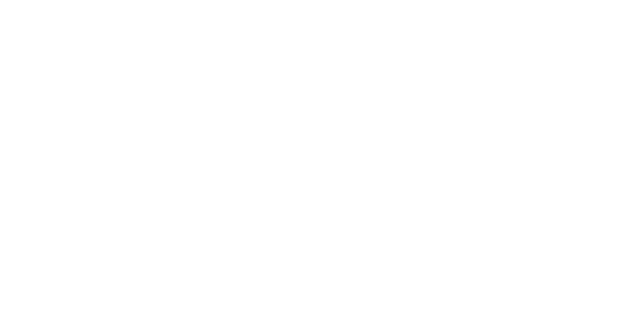
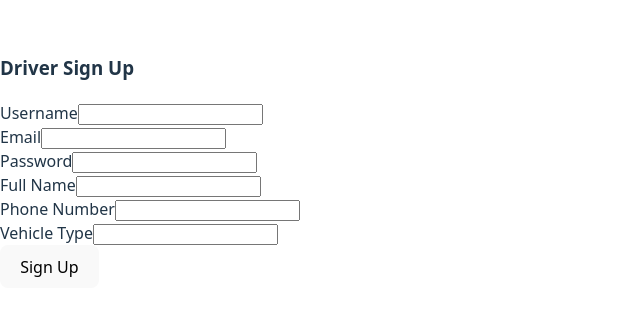
Before and after one commit to AyDossari/Frontend-STS, a React (Vite) app in the folder sts-frontend/: page /signup/driver in a window 1280 px wide. Before the commit this address had no page. Shown: the part 238-554 px from the top of the page, without its empty margins (0-640 px from the left). Built offline with nearby package versions, Linux system fonts and the light colour scheme; no server answers.

Commit message:
Added customer signup page and connect to backend API

```diff
--- a/sts-frontend/src/App.jsx
+++ b/sts-frontend/src/App.jsx
@@ -1,13 +1,14 @@
 import React from 'react';
 import { BrowserRouter as Router, Routes, Route } from 'react-router-dom';
 import CustomerSignup from './pages/CustomerSignup';
+import DriverSignup from './pages/DriverSignup';
 
 function App() {
   return (
     <Router>
       <Routes>
         <Route path="/signup/customer" element={<CustomerSignup />} />
-
+        <Route path="/signup/driver" element={<DriverSignup />} />
       </Routes>
     </Router>
   );
--- a/sts-frontend/src/components/SignupForm.jsx
+++ b/sts-frontend/src/components/SignupForm.jsx
@@ -51,6 +51,7 @@
           />
         </div>
 
+        {props.showAddress && (
           <div>
             <label htmlFor="address">Address</label>
             <input
@@ -60,7 +61,7 @@
               onChange={(event) => props.setAddress(event.target.value)}
             />
           </div>
-
+        )}
         <div>
           <label htmlFor="phone_number">Phone Number</label>
           <input
--- /dev/null
+++ b/sts-frontend/src/pages/DriverSignup.jsx
@@ -0,0 +1,53 @@
+import React, { useState } from 'react';
+import axios from 'axios';
+import SignupForm from '../components/SignupForm';
+
+function DriverSignup() {
+  const [username, setUsername] = useState('');
+  const [email, setEmail] = useState('');
+  const [password, setPassword] = useState('');
+  const [full_name, setFullName] = useState('');
+  const [vehicle_type, setVehicleType] = useState('');
+  const [phone_number, setPhoneNumber] = useState('');
+
+  const apiUrl = import.meta.env.VITE_API_URL;
+
+  const handleSubmit = async (e) => {
+    e.preventDefault();
+    try {
+     const response = await axios.post(`${apiUrl}/signup/driver/`,  {
+      username,
+      email,
+      password,
+      full_name,
+      vehicle_type,
+      phone_number,
+    });
+        console.log('Driver registered:', response.data);
+    } catch (error) {
+        console.error('Signup failed:', error.response?.data || error.message);
+    }
+  };
+
+  return (
+    <SignupForm
+      title="Driver Sign Up"
+      handleSubmit={handleSubmit}
+      username={username}
+      setUsername={setUsername}
+      email={email}
+      setEmail={setEmail}
+      password={password}
+      setPassword={setPassword}
+      full_name={full_name}
+      setFullName={setFullName}
+      vehicle_type={vehicle_type}
+      setVehicleType={setVehicleType}
+      showVehicleType={true}
+      phone_number={phone_number}
+      setPhoneNumber={setPhoneNumber}
+    />
+  );
+}
+
+export default DriverSignup;
```
Lines whose indentation alone changed are shown as unchanged.
